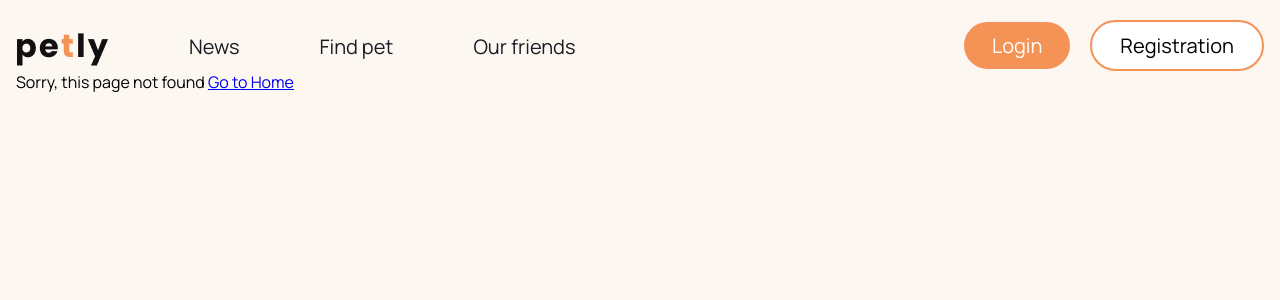
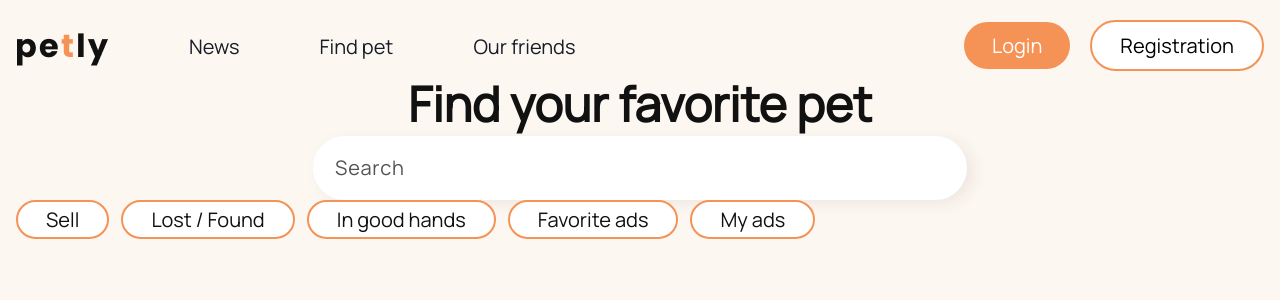
Before and after one commit to Evgenija-P/pets_support, a React (Create React App) app: page /notices/own in a window 1280 px wide. Before the commit this address had no page. Shown: the top 300 px of the page. Built offline with nearby package versions, Linux system fonts and the light colour scheme; no server answers.

Commit message:
noticesPage-v3

```diff
--- a/src/components/App/App.jsx
+++ b/src/components/App/App.jsx
@@ -50,6 +50,14 @@ const App = () => {
             path="for-free"
             element={<RestrictedRoute component={<NoticesCategoriesList />} />}
           />
+          <Route
+            path="favorite"
+            element={<RestrictedRoute component={<NoticesCategoriesList />} />}
+          />
+          <Route
+            path="own"
+            element={<RestrictedRoute component={<NoticesCategoriesList />} />}
+          />
         </Route>
 
         <Route
--- a/src/components/NoticesElements/NoticesCategoriesList/NoticesCategoriesList.jsx
+++ b/src/components/NoticesElements/NoticesCategoriesList/NoticesCategoriesList.jsx
@@ -1,6 +1,7 @@
 import {
   NoticesList,
   NoticesItem,
+  NoticesImage,
   NoticesTop,
   NoticesBadge,
   NoticesDescription,
@@ -10,13 +11,30 @@ import {
   NoticesButton,
 } from './NoticesCategoriesList.styled';
 
+import notFoundNoticesImage from '../../../img/notFoundNoticesImage.jpg';
+
 const NoticesCategoriesList = ({ notices }) => {
   return (
     <NoticesList>
-      {notices.map(({ _id, title, breed, location, age, price }) => (
+      {notices.map(
+        ({
+          _id,
+          petImageURL,
+          categoryName,
+          title,
+          breed,
+          location,
+          age,
+          price,
+        }) => (
           <NoticesItem key={_id}>
             <NoticesTop>
-            <NoticesBadge>In good hands</NoticesBadge>
+              <NoticesBadge>{categoryName}</NoticesBadge>
+
+              <NoticesImage
+                src={petImageURL ? petImageURL : notFoundNoticesImage}
+                alt={title}
+              />
             </NoticesTop>
 
             <NoticesDescription>
@@ -32,7 +50,8 @@ const NoticesCategoriesList = ({ notices }) => {
               <NoticesButton>Learn More</NoticesButton>
             </NoticesDescription>
           </NoticesItem>
-      ))}
+        )
+      )}
     </NoticesList>
   );
 };
--- a/src/components/NoticesElements/NoticesCategoriesList/NoticesCategoriesList.styled.js
+++ b/src/components/NoticesElements/NoticesCategoriesList/NoticesCategoriesList.styled.js
@@ -1,27 +1,54 @@
 import styled from '@emotion/styled';
-import { colors, fontWeights } from '../../../styles/stylesLayout';
+import { media, colors, fontWeights } from '../../../styles/stylesLayout';
 
-export const NoticesList = styled.div`
-  display: flex;
-  flex-direction: column;
+export const NoticesList = styled.ul`
+  display: grid;
+  grid-template-columns: repeat(1, minmax(50px, 1fr));
   gap: 32px;
+
+  margin: 30px 0px;
+
+  ${media.tablet} {
+    grid-template-columns: repeat(2, minmax(50px, 1fr));
+  }
+
+  ${media.tabletAndDesktop} {
+    margin: 60px 0px;
+  }
+
+  ${media.desktop} {
+    grid-template-columns: repeat(4, minmax(50px, 1fr));
+  }
 `;
 
-export const NoticesItem = styled.div``;
+export const NoticesItem = styled.div`
+  border-radius: 0px 0px 20px 20px;
+  box-shadow: 7px 4px 15px 0px ${colors.shadow};
+
+  overflow: hidden;
+`;
 
 export const NoticesTop = styled.div`
   position: relative;
 
   width: 100%;
+`;
+
+export const NoticesImage = styled.img`
+  display: block;
+
+  width: 100%;
   height: 288px;
+
+  object-fit: cover;
 `;
 
 export const NoticesBadge = styled.span`
   position: absolute;
+  top: 20px;
 
   display: flex;
   align-items: center;
-  justify-content: center;
 
   width: 158px;
   height: 28px;
@@ -29,14 +56,15 @@ export const NoticesBadge = styled.span`
 
   border-radius: 0px 20px 20px 0px;
   background-color: ${colors.white};
+
+  font-weight: ${fontWeights.bold};
+  font-size: 12px;
+  letter-spacing: 0.04em;
 `;
 
 export const NoticesDescription = styled.div`
   padding: 20px 16px 32px 16px;
-  border-radius: 0px 0px 20px 20px;
-
   background-color: ${colors.white};
-  box-shadow: 7px 4px 15px 0px ${colors.shadow};
 `;
 
 export const NoticesTitle = styled.h2`
@@ -82,7 +110,7 @@ export const NoticesButton = styled.button`
   color: ${colors.accent};
 
   &:hover,
-  &focus {
+  &:focus {
     border-color: ${colors.accentButton};
     outline-color: ${colors.accentButton};
     color: ${colors.accentButton};
--- a/src/components/NoticesElements/NoticesCategoriesNav/NoticesCategoriesNav.jsx
+++ b/src/components/NoticesElements/NoticesCategoriesNav/NoticesCategoriesNav.jsx
@@ -1,45 +1,33 @@
-// import {
-//   NoticesCategoriesList,
-//   NoticesCategoriesButton,
-// } from './NoticesCategoriesNav.styled';
-
-// const NoticesCategoriesNav = ({ categories }) => {
-//   return (
-//     <NoticesCategoriesList>
-//       {categories.map(category => (
-//         <li key={category}>
-//           <NoticesCategoriesButton category={category} name={category}>
-//             {category}
-//           </NoticesCategoriesButton>
-//         </li>
-//       ))}
-//     </NoticesCategoriesList>
-//   );
-// };
-
-// export default NoticesCategoriesNav;
-
-import { NavLink } from 'react-router-dom';
+import {
+  NoticesCategoriesList,
+  NoticesCategoriesLink,
+} from './NoticesCategoriesNav.styled';
 
 const NoticesCategoriesNav = () => {
   return (
-    <>
-      <div>
-        <NavLink to="/notices/sell">
-          <p>sell</p>
-        </NavLink>
-      </div>
-      <div>
-        <NavLink to="/notices/lost-found">
-          <p>lost/found</p>
-        </NavLink>
-      </div>
-      <div>
-        <NavLink to="/notices/for-free">
-          <p>in good hands</p>
-        </NavLink>
-      </div>
-    </>
+    <NoticesCategoriesList>
+      <li>
+        <NoticesCategoriesLink to="/notices/sell">Sell</NoticesCategoriesLink>
+      </li>
+      <li>
+        <NoticesCategoriesLink to="/notices/lost-found">
+          Lost / Found
+        </NoticesCategoriesLink>
+      </li>
+      <li>
+        <NoticesCategoriesLink to="/notices/for-free">
+          In good hands
+        </NoticesCategoriesLink>
+      </li>
+      <li>
+        <NoticesCategoriesLink to="/notices/favorite">
+          Favorite ads
+        </NoticesCategoriesLink>
+      </li>
+      <li>
+        <NoticesCategoriesLink to="/notices/own">My ads</NoticesCategoriesLink>
+      </li>
+    </NoticesCategoriesList>
   );
 };
 
--- a/src/components/NoticesElements/NoticesCategoriesNav/NoticesCategoriesNav.styled.js
+++ b/src/components/NoticesElements/NoticesCategoriesNav/NoticesCategoriesNav.styled.js
@@ -1,3 +1,5 @@
+import { NavLink } from 'react-router-dom';
+
 import styled from '@emotion/styled';
 import { media, colors, fontWeights } from '../../../styles/stylesLayout';
 
@@ -7,7 +9,9 @@ export const NoticesCategoriesList = styled.ul`
   gap: 12px;
 `;
 
-export const NoticesCategoriesButton = styled.button`
+export const NoticesCategoriesLink = styled(NavLink)`
+  display: block;
+
   padding: 8px 28px;
   border-radius: 40px;
   border: 2px solid ${colors.accent};
@@ -18,6 +22,9 @@ export const NoticesCategoriesButton = styled.button`
   font-size: 14px;
   font-weight: ${fontWeights.medium};
   line-height: 0.75;
+  color: ${colors.black};
+
+  text-decoration: none;
 
   ${media.tabletAndDesktop} {
     padding: 10px 28px;
--- a/src/index.css
+++ b/src/index.css
@@ -12,6 +12,7 @@ body {
   -moz-osx-font-smoothing: grayscale;
   margin-bottom: 100px;
 
+  box-sizing: border-box;
   background-color: #fdf7f2;
 }
 
--- a/src/pages/NoticesPage.js
+++ b/src/pages/NoticesPage.js
@@ -14,7 +14,6 @@ import NoticesCategoriesList from '../components/NoticesElements/NoticesCategori
 const NoticesPage = () => {
   const [notices, setNotices] = useState([]);
   const { pathname: category } = useLocation();
-  console.log(category);
 
   useEffect(() => {
     const fetchNotices = async () => {
@@ -36,17 +35,7 @@ const NoticesPage = () => {
       <SectionContainer title="Find your favorite pet">
         <NoticesSearch />
 
-        <NoticesCategoriesNav
-          categories={[
-            'Lost / Found',
-            'In good hands',
-            'Sell',
-            'Favorite ads',
-            'My ads',
-          ]}
-        />
-
-        {/* <AddNoticeButton /> */}
+        <NoticesCategoriesNav />
 
         <NoticesCategoriesList notices={notices} />
       </SectionContainer>
--- a/src/servises/fetchNotices/fetchNoticesByCategory.js
+++ b/src/servises/fetchNotices/fetchNoticesByCategory.js
@@ -6,6 +6,7 @@ axios.defaults.baseURL = BASE_URL;
 
 async function getNoticesByCategory(category) {
   const response = await axios.get(category);
+
   console.log(response.data.message);
   return response.data;
 }
```
Also changed, not shown: src/img/notFoundNoticesImage.jpg (added). Lines whose indentation alone changed are shown as unchanged.
